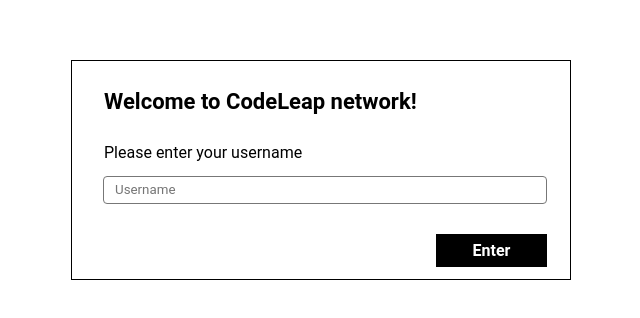
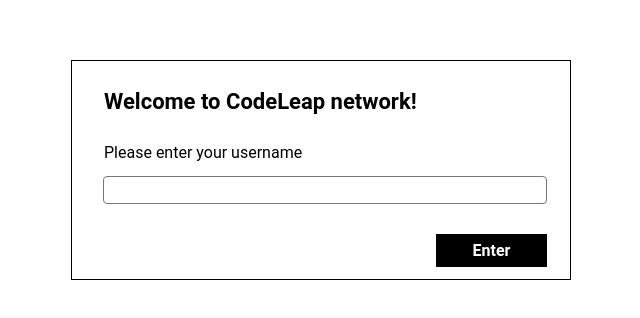
Before and after one commit to wendreslucas/CodePostFront-end, a Next.js app: page /login in a window 1280 px wide. Shown: the part 230-548 px from the top of the page, without its empty margins (319-959 px from the left). Built offline with nearby package versions, Linux system fonts and the light colour scheme.

Commit message:
add text btn props

```diff
--- a/src/components/Buttons/ButtonEnter.jsx
+++ b/src/components/Buttons/ButtonEnter.jsx
@@ -13,10 +13,10 @@ margin-top: 30px;
 margin-left: 364px;
 width: 111px;
 `
-const ButtonEnter = () => {
+const ButtonEnter = (props) => {
   return (
     <StyleButton>
-      Enter
+      {props.text}
     </StyleButton>
   )
 }
--- a/src/components/Forms/FormLogin.jsx
+++ b/src/components/Forms/FormLogin.jsx
@@ -4,7 +4,6 @@ import InputLogin from '../Input/InputLogin'
 import SubtitleLogin from '../Text/SubtitleLogin'
 import TitleLogin from '../Text/TitleLogin'
 import ButtonEnter from '../Buttons/ButtonEnter'
-import TextButton from '../Buttons/TextButton'
 
 const StyleForm = styled.form`
 border: 1px solid;
@@ -21,7 +20,7 @@ const FormLogin = () => {
       <TitleLogin/>
       <SubtitleLogin/>
       <InputLogin/>
-      <ButtonEnter />
+      <ButtonEnter text="Enter"/>
     </StyleForm>
   )
 }
--- a/src/components/Input/InputLogin.jsx
+++ b/src/components/Input/InputLogin.jsx
@@ -10,8 +10,15 @@ padding: 6px 0 6px 11px;
 width: 444px;
 `
 
-const InputLogin = () => {
-  return <InputWrapper placeholder="Username"></InputWrapper>
+function InputLogin() {
+
+  return (
+    <InputWrapper>
+
+    </InputWrapper>
+  )
 }
 
+
+
 export default InputLogin
```
